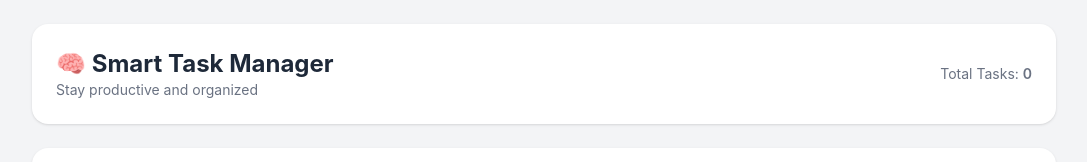
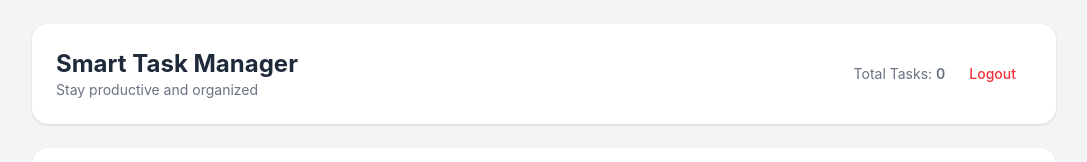
Before and after one commit to abhi-123/AI-Smart-Manager, a React (Vite) app: page / in a window 1280 px wide. Shown: the top 162 px of the page, without its empty margins (96-1183 px from the left). Built offline with nearby package versions, Linux system fonts and the light colour scheme; no server answers; sample sign-in values are in the browser's storage.

Commit message:
logout added

```diff
--- a/src/components/Header.jsx
+++ b/src/components/Header.jsx
@@ -1,19 +1,39 @@
 import React, { useContext } from "react";
 import { TaskContext } from "../context/TaskContext";
+import { AuthContext } from "../context/AuthContext";
+import { useNavigate } from "react-router-dom";
+import toast from "react-hot-toast";
 
 function Header() {
+  const navigate = useNavigate();
   const { state } = useContext(TaskContext);
+  const { logout } = useContext(AuthContext);
+
+  const handleLogout = () => {
+    logout();
+    navigate("/login");
+
+    toast.success("Logged out successfully 👋");
+  };
   return (
-    <div className="bg-white p-6 rounded-2xl shadow flex justify-between items-center">
+    <div className="bg-white p-2 md:p-6 rounded-2xl shadow flex justify-between items-center">
       <div>
-        <h1 className="text-2xl font-bold text-gray-800">
-          🧠 Smart Task Manager
+        <h1 className="md:text-2xl text-xl font-bold text-gray-800">
+          Smart Task Manager
         </h1>
         <p className="text-sm text-gray-500">Stay productive and organized</p>
       </div>
-      <div className="text-sm text-gray-500">
-        Total Tasks:{" "}
-        <span className="font-semibold">{state.taskList.length}</span>
+      <div className="text-sm text-gray-500 flex items-center gap-2">
+        <span>
+          Total Tasks:{" "}
+          <span className="font-semibold">{state.taskList.length}</span>
+        </span>
+        <button
+          onClick={handleLogout}
+          className="text-red-500 font-medium  px-4 py-2 rounded-lg text-sm cursor-pointer"
+        >
+          Logout
+        </button>
       </div>
     </div>
   );
```
